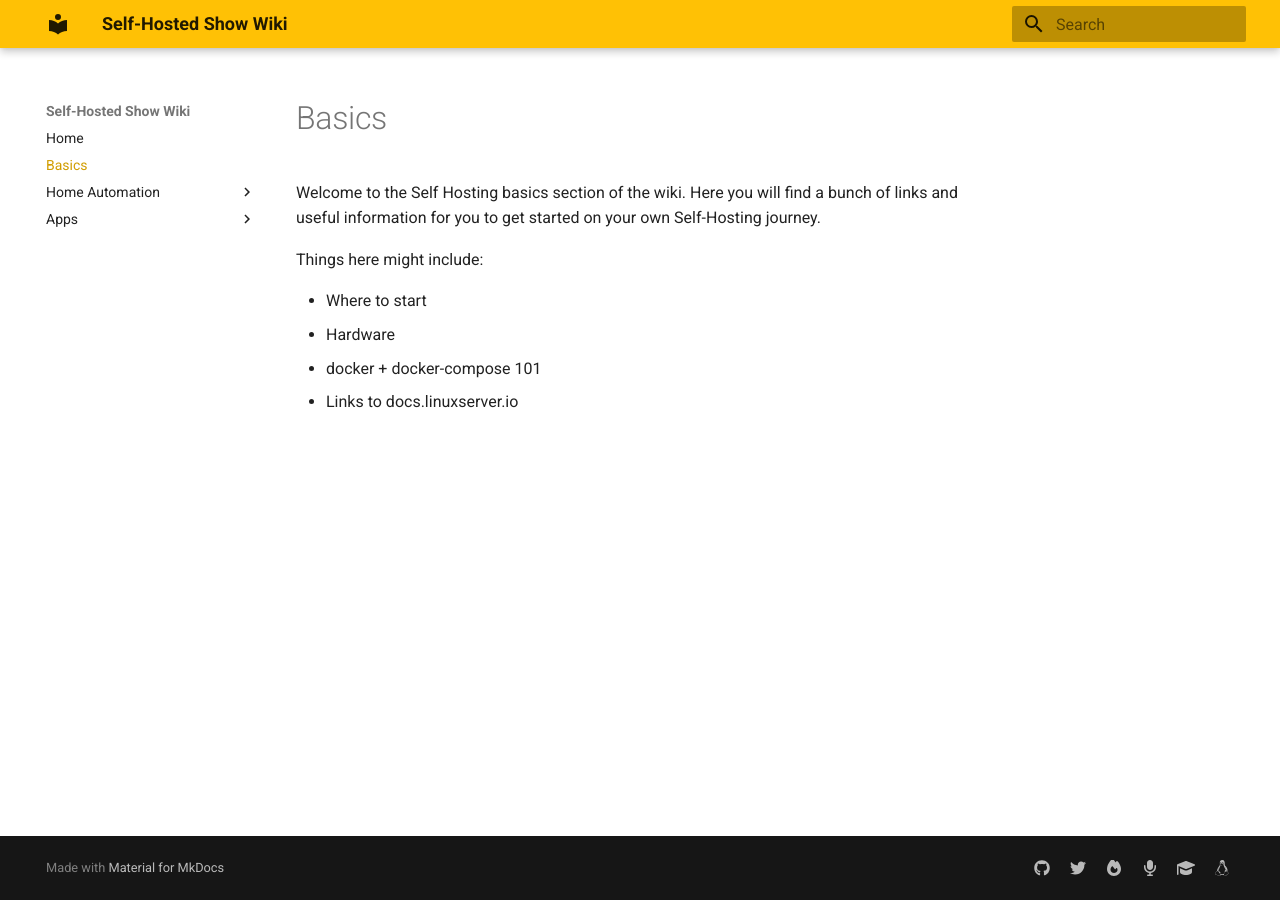
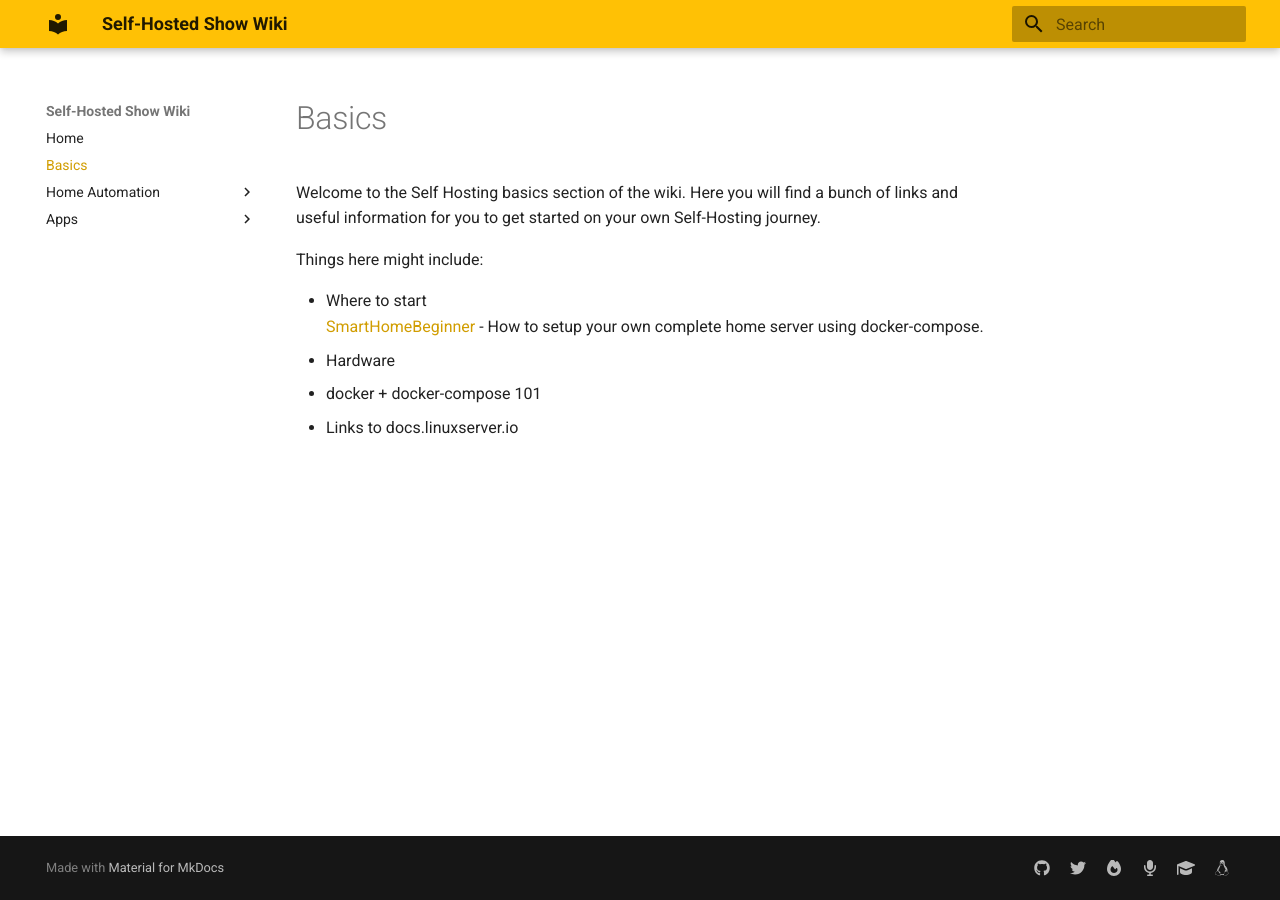
Before and after one commit to selfhostedshow/wiki, an MkDocs documentation site: the page built from docs/basics/getting-started.md, in a window 1280 px wide. Built offline with MkDocs 1.6.1 and Material for MkDocs 9.7.7, drawn with Linux system fonts in a browser that asks for light colours.

Commit message:
Update getting-started.md

```diff
--- a/docs/basics/getting-started.md
+++ b/docs/basics/getting-started.md
@@ -4,7 +4,8 @@ Welcome to the Self Hosting basics section of the wiki. Here you will find a bun
 
 Things here might include:
 
-* Where to start
+* Where to start<br>
+  [SmartHomeBeginner](https://www.smarthomebeginner.com/) - How to setup your own complete home server using docker-compose.
 * Hardware
 * docker + docker-compose 101
   * Links to docs.linuxserver.io
```
